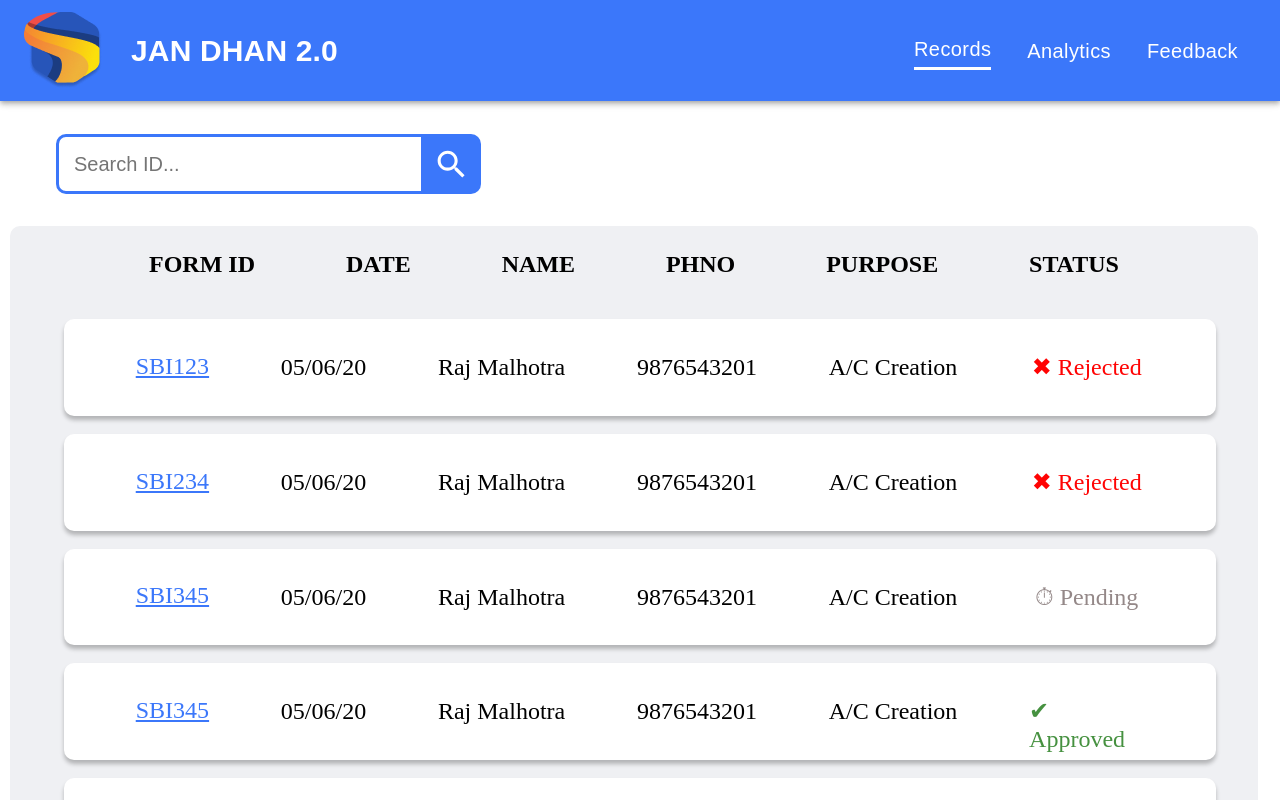
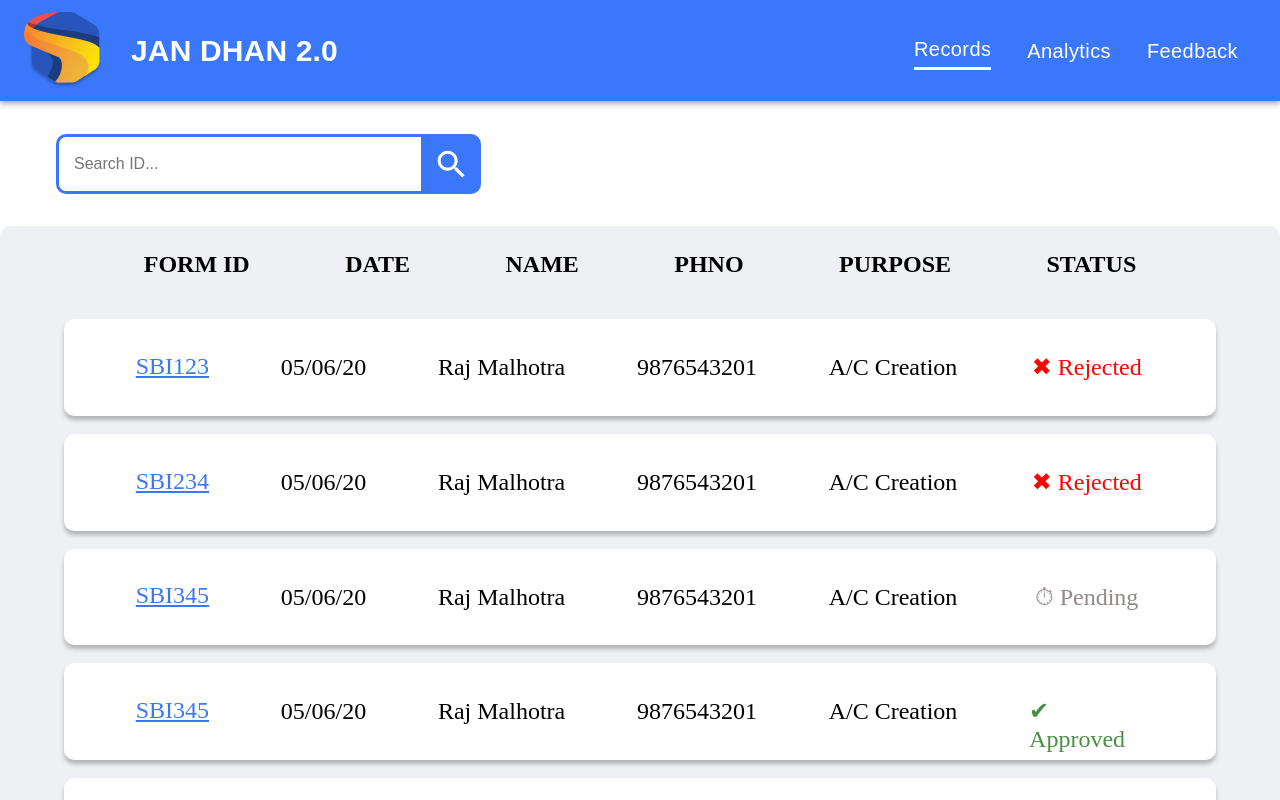
Before and after one commit to JanDhan2-0/WebApp, a React (Create React App) app: page / in a window 1280 px wide. Shown: the top 800 px of the page. Built offline with nearby package versions, Linux system fonts and the light colour scheme.

Commit message:
style changes

```diff
--- a/src/App.css
+++ b/src/App.css
@@ -53,9 +53,8 @@
 
 .table {
   position: absolute;
-  width: 97.5%;
+  width: 100%;
   height: 774px;
-  left: 10px;
   top: 226px;
 
   background: #EFF0F3;
--- a/src/components/basic/SearchBar.js
+++ b/src/components/basic/SearchBar.js
@@ -35,7 +35,7 @@
       const classes = useStyles();
     return (
         <div className={classes.search}>
-        <input className="search-bar" placeholder="Search ID..." style={{padding:"0 15px", fontSize:20}}/>
+        <input className="search-bar" placeholder="Search ID..." style={{padding:"0 15px", fontSize:16}}/>
          <div className="search-button">
           <IconButton>
           <SearchIcon style={{fontSize: 37, alignSelf: 'center', color:'#ffffff'}} color="diabled"/>
```
